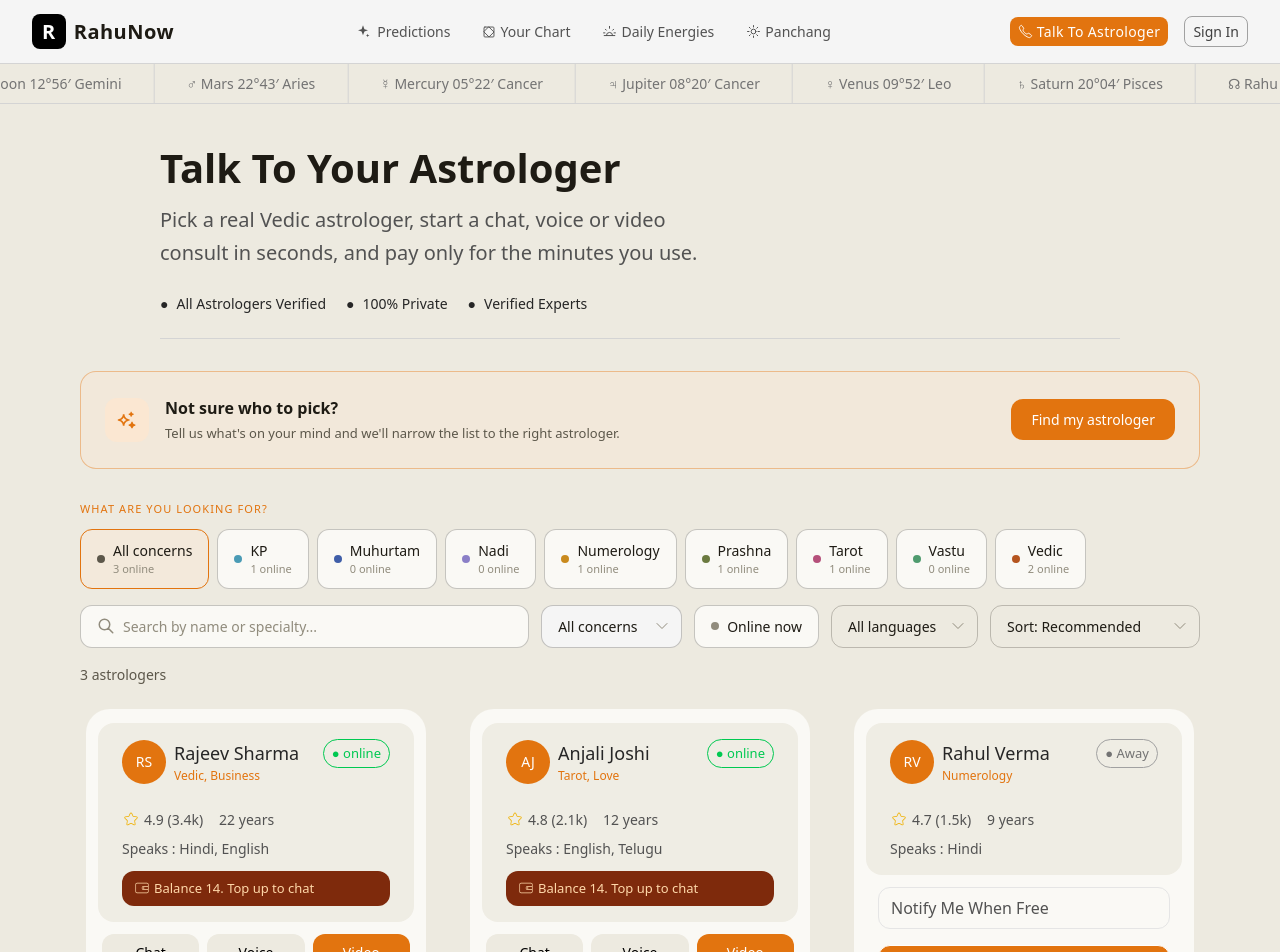
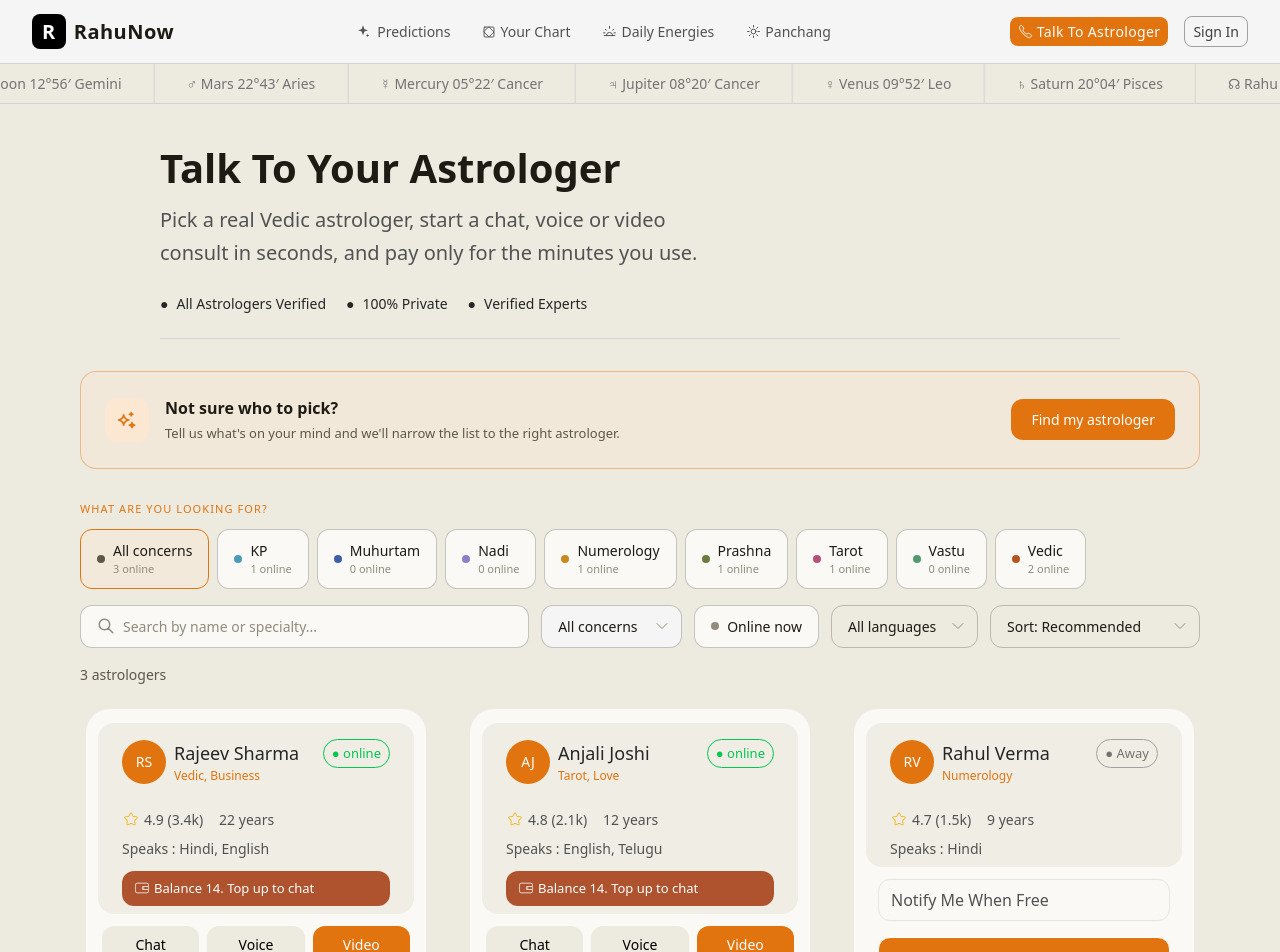
Before and after one commit to rithwiksagar/rahunow-assignment, a Next.js app: page /talk-to-astrologer in a window 1280 px wide. Shown: the top 952 px of the page. Built offline with nearby package versions, Linux system fonts and the light colour scheme.

Commit message:
fix: adds talk to astrologer route to the button

```diff
--- a/components/astrologerProfile.tsx
+++ b/components/astrologerProfile.tsx
@@ -55,7 +55,7 @@
           key={astrologer.id}
           className="w-full max-w-[340px] mx-auto bg-card rounded-3xl py-0.5"
         >
-          <div className="mx-3 my-3 rounded-2xl bg-background/80 px-5 md:px-6 py-4">
+          <div className="mx-3 my-3 rounded-2xl bg-background/80 px-5 md:px-6 py-4 h-fit pb-2">
             <div className="flex justify-between items-start gap-3">
               <div className="flex items-center gap-2 min-w-0">
                 <span className="w-11 h-11 flex items-center justify-center rounded-full bg-accent text-white text-[14px] flex-shrink-0">
@@ -100,7 +100,7 @@
                 </p>
 
                 {Balance < astrologer.chat && (
-                  <div className="flex items-center gap-1 mt-3 rounded-xl bg-orange-900 px-3 py-2 text-[13px] text-orange-200">
+                  <div className="flex items-center gap-1 mt-3 rounded-xl bg-orange-800/80 px-3 py-2 text-[13px] text-white">
                     <CiWallet className="size-4" /> Balance {Balance}. Top up to
                     chat
                   </div>
--- a/components/navbar.tsx
+++ b/components/navbar.tsx
@@ -124,10 +124,12 @@
         <div className="hidden md:flex gap-4 items-center">
           {isloggedIn && <WalletDropdown />}
 
-          <button className="px-2 py-1 bg-accent rounded-lg text-white flex items-center gap-1 font-medium text-[14px] tracking-wide cursor-pointer hover:bg-accent-hover">
+          <Link
+          href={"/talk-to-astrologer"}
+          className="px-2 py-1 bg-accent rounded-lg text-white flex items-center gap-1 font-medium text-[14px] tracking-wide cursor-pointer hover:bg-accent-hover">
             <IoCallOutline className="text-[15px]" />
             Talk To Astrologer
-          </button>
+          </Link>
 
           {isloggedIn ? (
             <button className="size-8 rounded-full bg-accent-text-on-tint text-white flex items-center justify-center font-semibold cursor-pointer hover:bg-neutral-700">
@@ -193,13 +195,14 @@
               {item.title}
             </h6>
           ))}
-          <button
+          <Link
+          href={"/talk-to-astrologer"}
             onClick={() => setOpen(false)}
             className="mt-2 px-2 py-2 bg-accent rounded-lg text-white flex items-center justify-center gap-1 font-medium text-[14px] tracking-wide cursor-pointer hover:bg-accent-hover"
           >
             <IoCallOutline className="text-[15px]" />
             Talk To Astrologer
-          </button>
+          </Link>
         </motion.div>
       )}
 
--- a/components/walletDropDown.tsx
+++ b/components/walletDropDown.tsx
@@ -42,10 +42,10 @@
             filter: "blur(0px)"
         }}
         transition={{
-            duration: 0.3,
+            duration: 0.2,
             ease: easeOut
         }}
-        className="absolute right-0 mt-2 w-64 rounded-2xl border border-neutral-300 bg-neutral-100 shadow-lg p-4 z-50 origin-top-right">
+        className="absolute right-0 mt-2 w-64 rounded-2xl border border-neutral-200 bg-neutral-100 shadow-lg p-4 z-50 origin-top-right">
           <p className="text-[12px] text-neutral-500 mb-1">Wallet balance</p>
           <p className="text-2xl font-medium text-neutral-900 mb-4">₹ 14</p>
 
```
